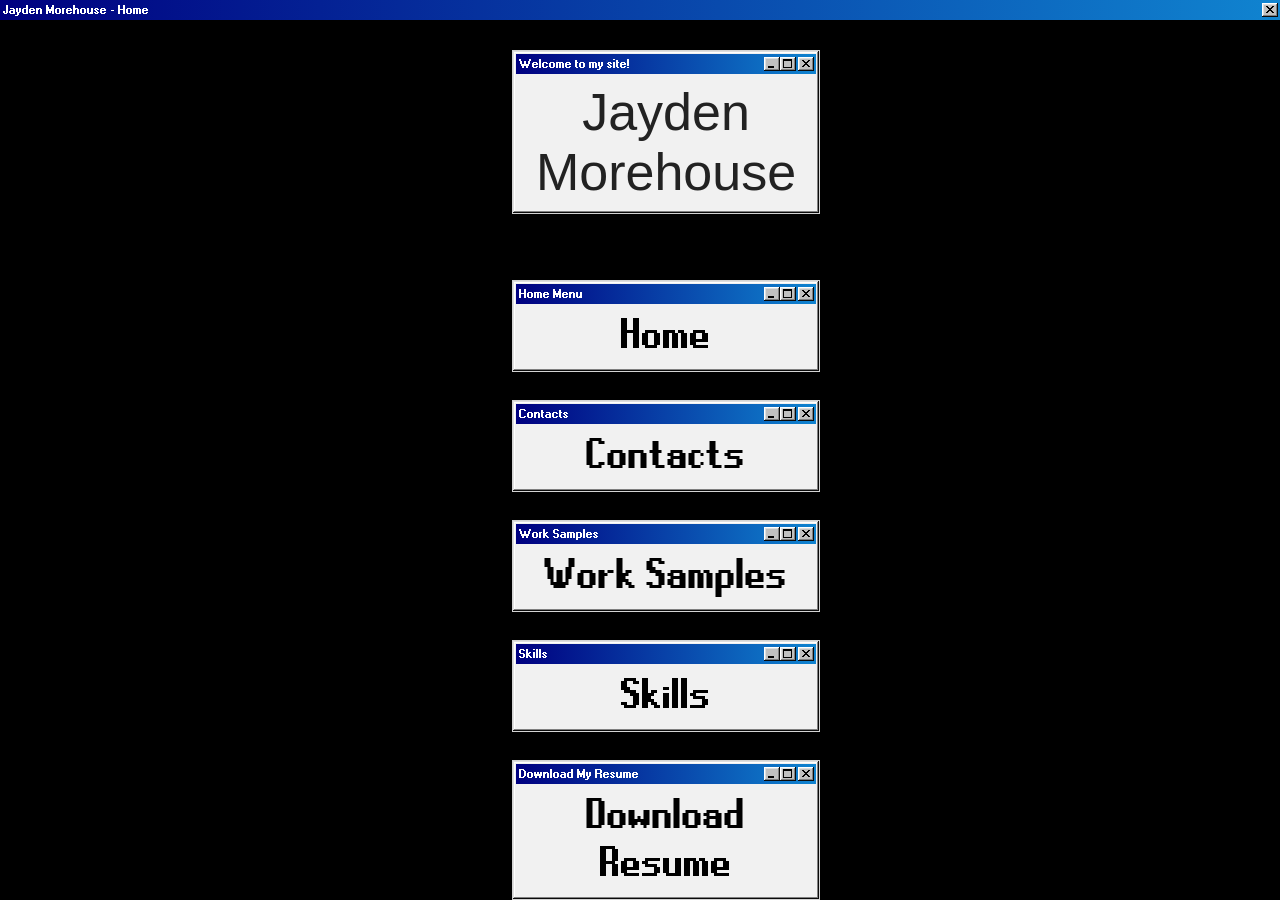
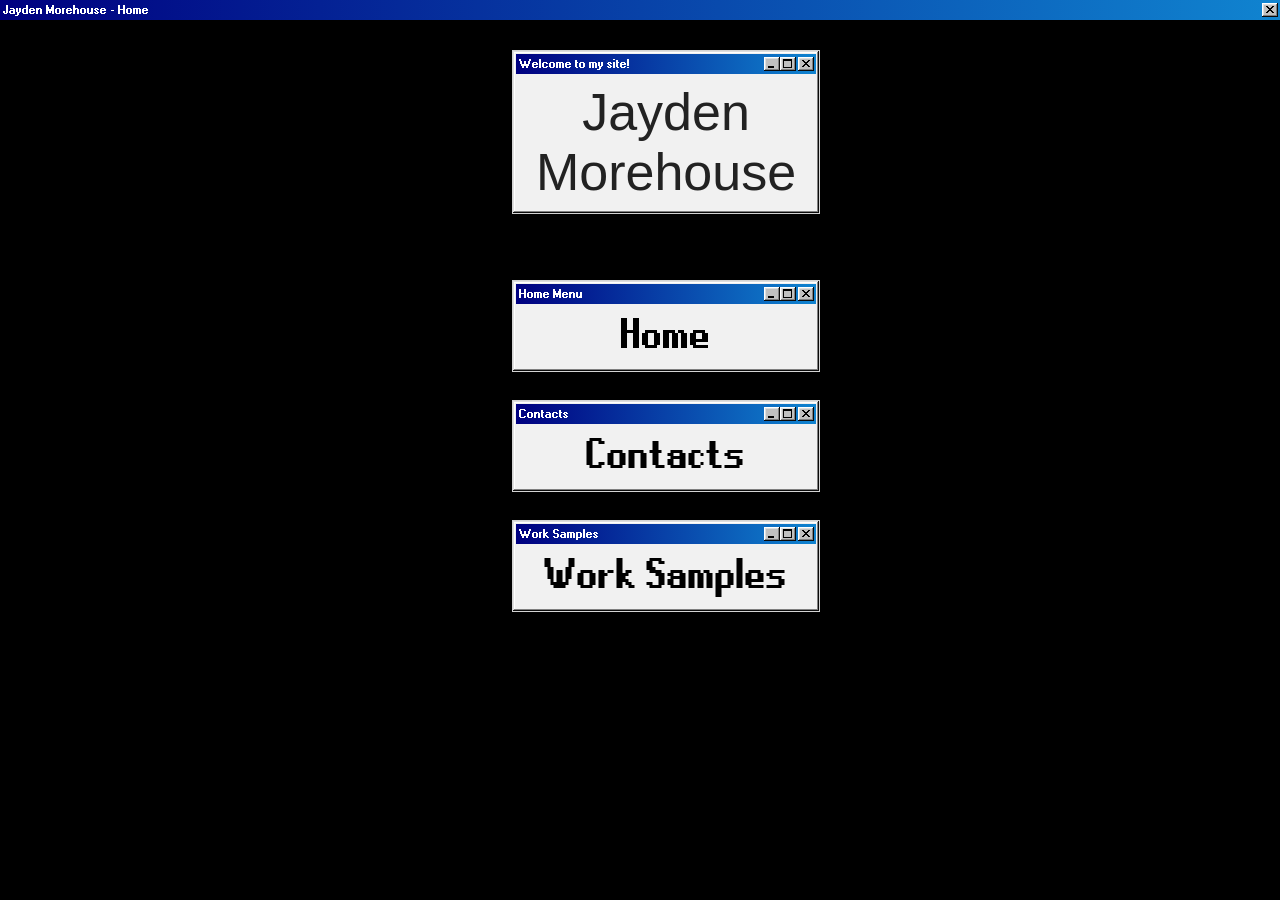
Before and after one commit to jay457/jay457.portfolio.io, a plain HTML site: page index.html in a window 1280 px wide. After the commit the page ends 800 px from the top, so only its background shows below. Drawn offline with Linux system fonts and the light colour scheme.

Commit message:
removed resume elements

```diff
--- a/index.html
+++ b/index.html
@@ -88,34 +88,6 @@
 							<a href="samples.html">Work Samples</a>
 						</div>
 					</div>
-
-					<div id="draggable" class="window" style="width: 300px">
-						<div class="title-bar">
-						<div class="title-bar-text draggableheader">Skills</div>
-						<div class="title-bar-controls">
-							<button aria-label="Minimize"></button>
-							<button aria-label="Maximize"></button>
-							<button aria-label="Close"></button>
-						</div>
-						</div>
-						<div class="window-body">
-							<a href="skills.html">Skills</a></td>
-						</div>
-					</div>
-
-					<div id="draggable" class="window" style="width: 300px">
-						<div class="title-bar">
-						<div class="title-bar-text draggableheader">Download My Resume</div>
-						<div class="title-bar-controls">
-							<button aria-label="Minimize"></button>
-							<button aria-label="Maximize"></button>
-							<button aria-label="Close"></button>
-						</div>
-						</div>
-						<div class="window-body">
-							<a href="assets/documents/JaydenMorehouseResume.pdf" download>Download Resume</a></td>
-						</div>
-					</div>
                 </nav>
 		</div>
 	</body>
```
